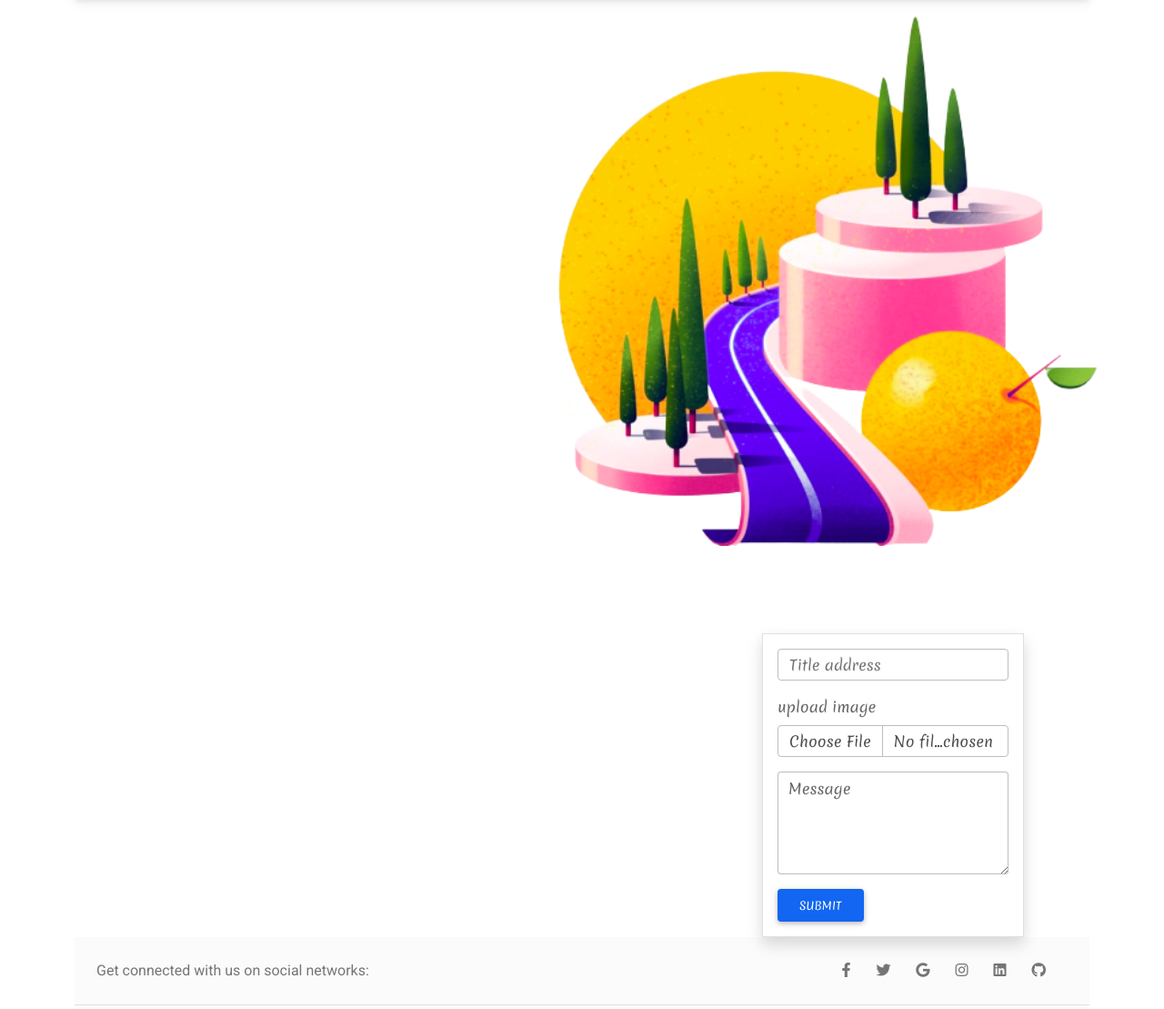
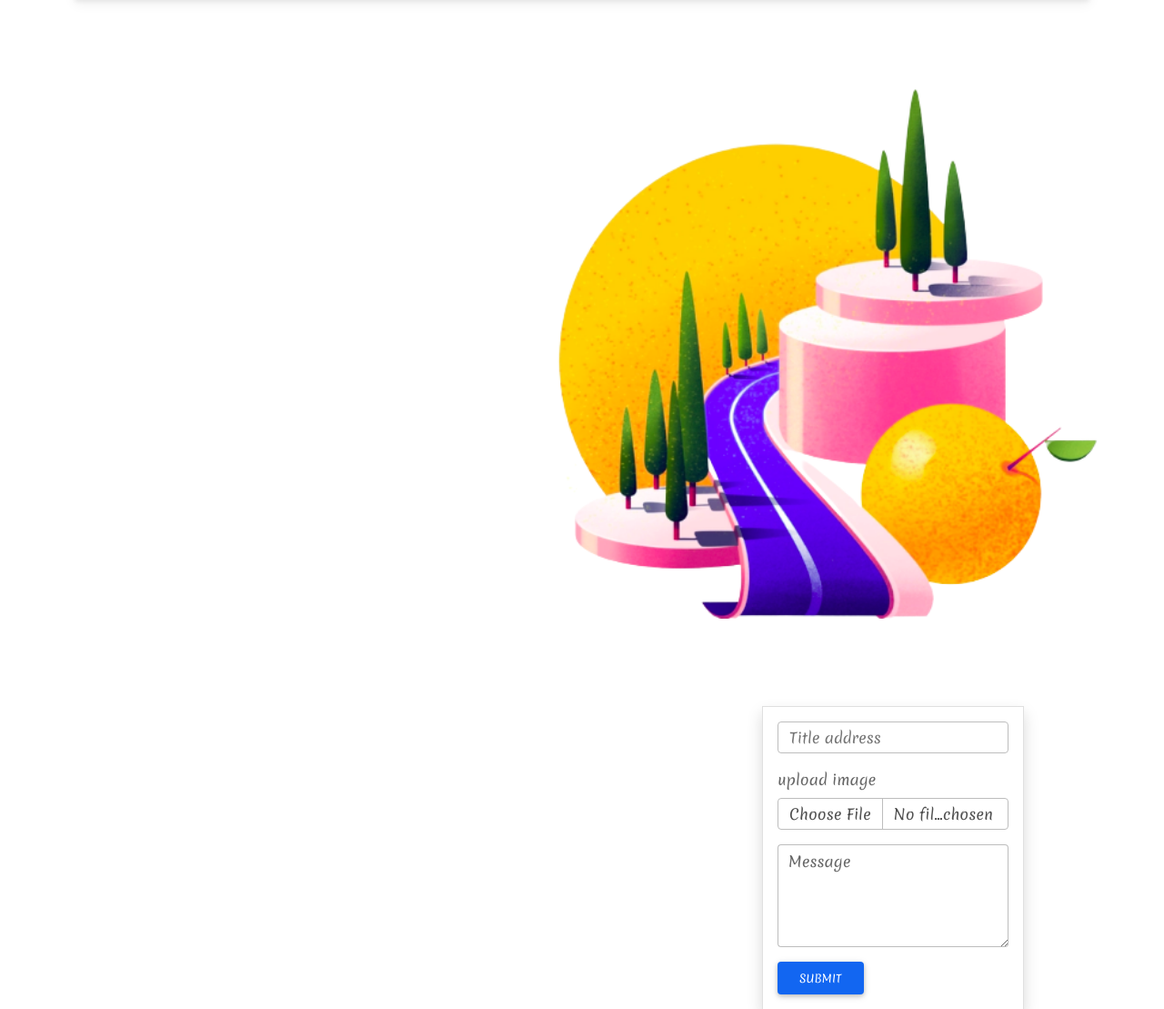
Before and after one commit to eude313/hood, a Django app: page /home in a window 1280 px wide. Shown: the part 73-1182 px from the top of the page at 91% size. Run offline with Django 3.2, Linux system fonts and the light colour scheme; some libraries are stand-ins or nearby versions; some web fonts are replaced.

Commit message:
add changes

```diff
--- a/hoods/templates/hod/home.html
+++ b/hoods/templates/hod/home.html
@@ -3,7 +3,7 @@
 {% block body %}
 <div class="container">
     <!-- {% include "hod/navbar.html" %} -->
-    <div class="row">
+    <div class="row mt-4">
         <div class="col-md-5">
             <p>
 
@@ -13,7 +13,7 @@
             </h2>
 
         </div>
-        <div class="col-md-7">
+        <div class="col-md-7" style="padding-top:3.5rem;">
             <img src="{% static '/images/pic.png' %}" class="img-fluid dot" alt="">
         </div>
     </div>
```
Also changed, not shown: README.md.
